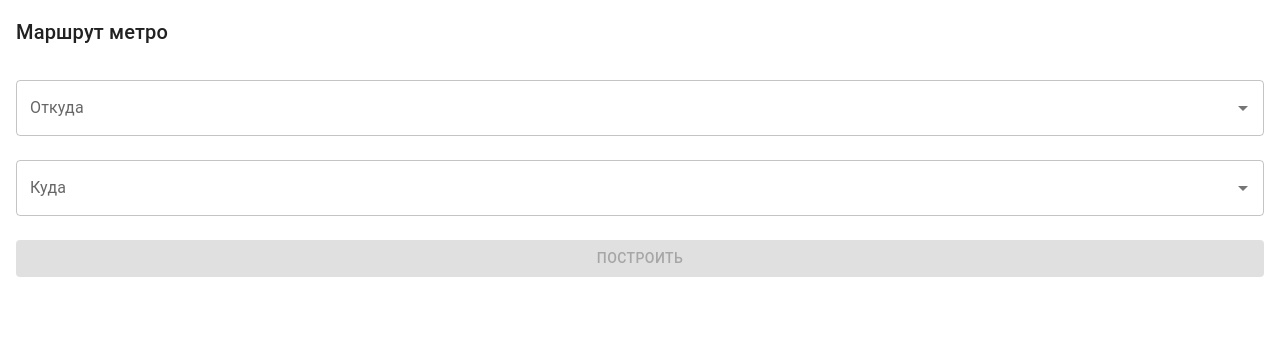
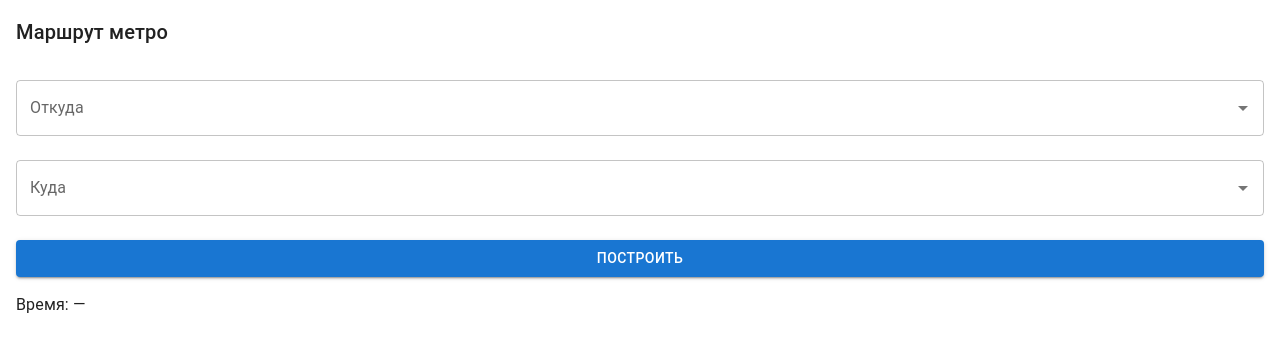
Before and after one commit to slstkhn/metro-telegram-miniapp, a Next.js app: page / in a window 1280 px wide. Shown: the top 352 px of the page. Built offline with nearby package versions, Linux system fonts and the light colour scheme.

Commit message:
Update page.tsx

```diff
--- a/app/page.tsx
+++ b/app/page.tsx
@@ -1,60 +1,33 @@
 'use client';
-
 import { Box, Button, Typography } from '@mui/material';
 import { useState } from 'react';
-import { StationSelect, type Station } from './components/StationSelect';
-
-// Тип одного сегмента маршрута
-interface Segment {
-  from: string;
-  to: string;
-  minutes: number;
-  wagonsTip: string;
-}
-// Тип всего ответа от API
-interface RouteResult {
-  total: number;
-  segments: Segment[];
-}
+import { StationSelect, Station } from './components/StationSelect';
 
 export default function Home() {
-  // состояние для выбора «Откуда»
+  // 1. Состояния для селектов и времени
   const [from, setFrom] = useState<Station | null>(null);
-  // состояние для выбора «Куда»
-  const [to,   setTo]   = useState<Station | null>(null);
+  const [to, setTo] = useState<Station | null>(null);
+  const [time, setTime] = useState<number | null>(null);
 
-  // результат маршрута
-  const [route,   setRoute]   = useState<RouteResult | null>(null);
-  // индикатор загрузки
-  const [loading, setLoading] = useState(false);
-
-  // Единственная декларация handleClick
-  // 1) Убедитесь, что выше объявлен:
-//    const [time, setTime] = useState<number | null>(null);
-
+  // 2. handleClick с fetch и setTime
   const handleClick = async () => {
     if (!from || !to) return;
-
-  // 2) Ваш запрос к бэку
     const res = await fetch('/api/route', {
       method: 'POST',
       body: JSON.stringify({ from: from.id, to: to.id }),
     });
-
-  // 3) Парсим ответ
     const json = await res.json();
-
-  // ← ВСТАВЬТЕ ЭТУ СТРОКУ ПОДСТРОЧНО:
     setTime(json.total);
-
-  // (опционально) для отладки:
     console.log('total minutes:', json.total, 'segments:', json.segments);
   };
 
   return (
     <Box p={2}>
-      <Typography variant="h6" mb={2}>Маршрут метро</Typography>
+      <Typography variant="h6" mb={2}>
+        Маршрут метро
+      </Typography>
 
+      {/* 3. Передаём и value, и onChange */}
       <StationSelect
         label="Откуда"
         value={from}
@@ -71,23 +44,14 @@ const handleClick = async () => {
         fullWidth
         sx={{ mt: 2 }}
         onClick={handleClick}
-        disabled={!from || !to || loading}
       >
-        {loading ? 'Секундочку…' : 'Построить'}
+        Построить
       </Button>
 
-      {route && (
-        <Box mt={4}>
-          <Typography variant="subtitle1">
-            Время: {route.total} мин
+      {/* 4. Выводим время */}
+      <Typography sx={{ mt: 2 }}>
+        Время: {time !== null ? `${time} мин` : '—'}
       </Typography>
-          {route.segments.map((seg, i) => (
-            <Typography key={i} variant="body2">
-              {seg.from} → {seg.to} ({seg.minutes} мин). Садитесь: {seg.wagonsTip}
-            </Typography>
-          ))}
-        </Box>
-      )}
     </Box>
   );
 }
```
Lines whose indentation alone changed are shown as unchanged.
